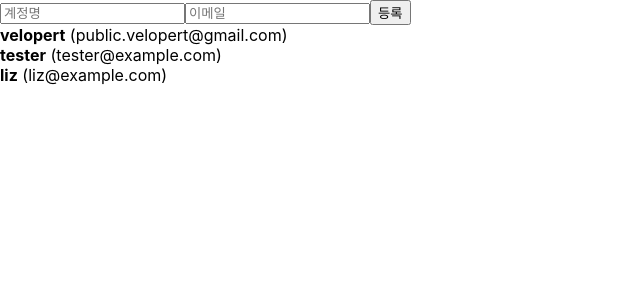
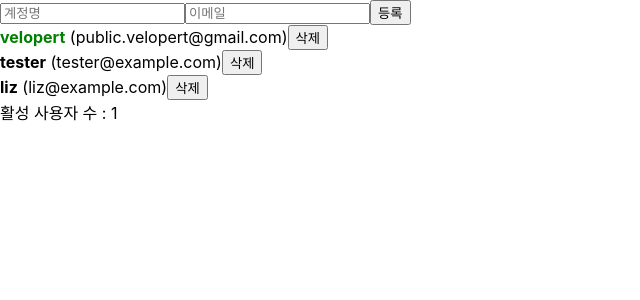
Before and after one commit to HyeonGyu-Shin/velopert-react-study, a React (Create React App) app in the folder begin-react/: page / in a window 1280 px wide. Shown: the top 300 px of the page, without its empty margins (0-640 px from the left). Built offline with nearby package versions, Linux system fonts and the light colour scheme.

Commit message:
19강 까지

```diff
--- a/begin-react/src/App.js
+++ b/begin-react/src/App.js
@@ -9,4 +9,4 @@
     );
 };
 
-export default App;
+export default React.memo(App);
--- a/begin-react/src/components/CreateUser.js
+++ b/begin-react/src/components/CreateUser.js
@@ -1,6 +1,10 @@
 import React from 'react';
 
 const CreateUser = ({ username, email, onChange, onCreate }) => {
+    React.useEffect(() => {
+        console.log(`CreateUser 컴포넌트 생성!`)
+    })
+
     return (
         <div>
             <input
@@ -20,4 +24,5 @@
     );
 };
 
-export default CreateUser;
+export default React.memo(CreateUser);
+// export default CreateUser;
--- a/begin-react/src/components/UserList.js
+++ b/begin-react/src/components/UserList.js
@@ -1,21 +1,31 @@
-import React from 'react';
+import React, { useEffect } from 'react';
 
-const User = ({ user }) => {
+const User = React.memo(({ user, onRemove, onToggle }) => {
+    React.useEffect(() => {
+        console.log(`User 컴포넌트 생성!`)
+    })
+
     return (
         <div>
-            <b>{user.username}</b> <span>({user.email})</span>
+            <b style={{
+                cursor: 'pointer',
+                color: user.active ? 'green' : 'black',
+            }}
+                onClick={() => onToggle(user.id)}>{user.username}</b> <span>({user.email})</span>
+            <button onClick={() => onRemove(user.id)}>삭제</button>
         </div>
     );
-};
+});
 
-const UserList = ({ users }) => {
+const UserList = ({ users, onRemove, onToggle }) => {
     return (
         <div>
             {users.map((user) => (
-                <User user={user} key={user.id} />
+                <User user={user} key={user.id} onRemove={onRemove} onToggle={onToggle} />
             ))}
         </div>
     );
 };
 
-export default UserList;
+export default React.memo(UserList);
+// export default UserList;
--- a/begin-react/src/components/UsersContainer.js
+++ b/begin-react/src/components/UsersContainer.js
@@ -1,8 +1,17 @@
-import React, { useState, useRef } from 'react';
+import React, { useState, useRef, useMemo, useCallback, useEffect } from 'react';
 import CreateUser from './CreateUser';
 import UserList from './UserList';
 
+const countActiveUsers = (users) => {
+    console.log(`활성 사용자 수를 세는 중...`);
+    return users.filter(user => user.active).length;
+}
+
 const UsersContainer = () => {
+
+    useEffect(() => {
+        console.log(`userscontainer 생성!`);
+    })
     const [inputs, setInputs] = useState({
         username: '',
         email: '',
@@ -13,44 +22,64 @@
             id: 1,
             username: 'velopert',
             email: 'public.velopert@gmail.com',
+            active: true,
         },
         {
             id: 2,
             username: 'tester',
             email: 'tester@example.com',
+            active: false,
         },
         {
             id: 3,
             username: 'liz',
             email: 'liz@example.com',
+            active: false,
         },
     ]);
 
     const { username, email } = inputs;
 
-    const onChange = (e) => {
+    const onChange = useCallback((e) => {
         const { name, value } = e.target;
         setInputs({
             ...inputs,
             [name]: value,
         });
-    };
+    }, [inputs]);
 
     const nextId = useRef(4);
 
-    const onCreate = () => {
+    const onCreate = useCallback(() => {
         const user = {
             id: nextId.current,
             username,
-            email,
+            email
         };
-        setUsers([...users, user]);
+        setUsers(users => users.concat(user));
+
         setInputs({
             username: '',
-            email: '',
+            email: ''
         });
         nextId.current += 1;
-    };
+    }, [username, email]);
+
+    const onRemove = useCallback(id => {
+        // user.id 가 파라미터로 일치하지 않는 원소만 추출해서 새로운 배열을 만듬
+        // = user.id 가 id 인 것을 제거함
+        setUsers(users => users.filter(user => user.id !== id));
+    }, []);
+
+    const onToggle = useCallback(id => {
+        setUsers(users =>
+            users.map(user =>
+                user.id === id ? { ...user, active: !user.active } : user
+            )
+        );
+    }, []);
+
+    const count = useMemo(() => countActiveUsers(users), [users]);
 
     return (
         <div>
@@ -60,9 +89,11 @@
                 onChange={onChange}
                 onCreate={onCreate}
             />
-            <UserList users={users} />
+            <UserList users={users} onRemove={onRemove} onToggle={onToggle} />
+            <div>활성 사용자 수 : {count}</div>
         </div>
     );
 };
 
-export default UsersContainer;
+export default React.memo(UsersContainer);
+// export default UsersContainer;
```
Also changed, not shown: 1 other file (tests, documents, lock files or other folders).
